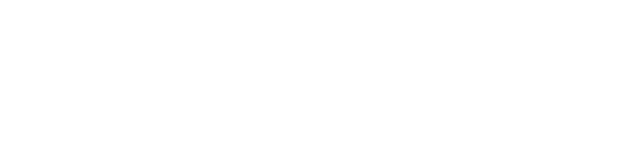
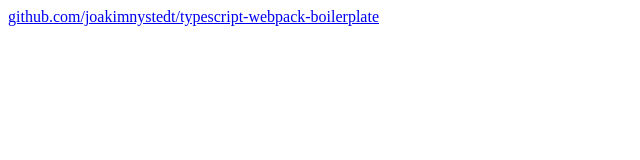
Before and after one commit to joakimnystedt/typescript-webpack-boilerplate, a website built with webpack: page src/index.html in a window 1280 px wide. Shown: the whole page, without its empty margins (0-640 px from the left). Built offline with nearby package versions, Linux system fonts and the light colour scheme.

Commit message:
Update name

```diff
--- a/package.json
+++ b/package.json
@@ -1,5 +1,5 @@
 {
-  "name": "boilerplate",
+  "name": "typescript-webpack-boilerplate",
   "version": "1.0.0",
   "description": "Simple boilerplate with typescript and webpack",
   "main": "bundle.js",
--- a/src/index.html
+++ b/src/index.html
@@ -4,11 +4,12 @@
     <meta charset="UTF-8">
     <meta http-equiv="X-UA-Compatible" content="IE=edge">
     <meta name="viewport" content="width=device-width, initial-scale=1.0">
-    <title>Boiler</title>
+    <title>typescript-webpack-boilerplate</title>
 </head>
 <body>
-    <nav></nav>
     <main></main>
-    <footer></footer>
+    <footer>
+        <a href="https://github.com/joakimnystedt/typescript-webpack-boilerplate">github.com/joakimnystedt/typescript-webpack-boilerplate</a>
+    </footer>
 </body>
 </html>
```
Also changed, not shown: 1 other file.
